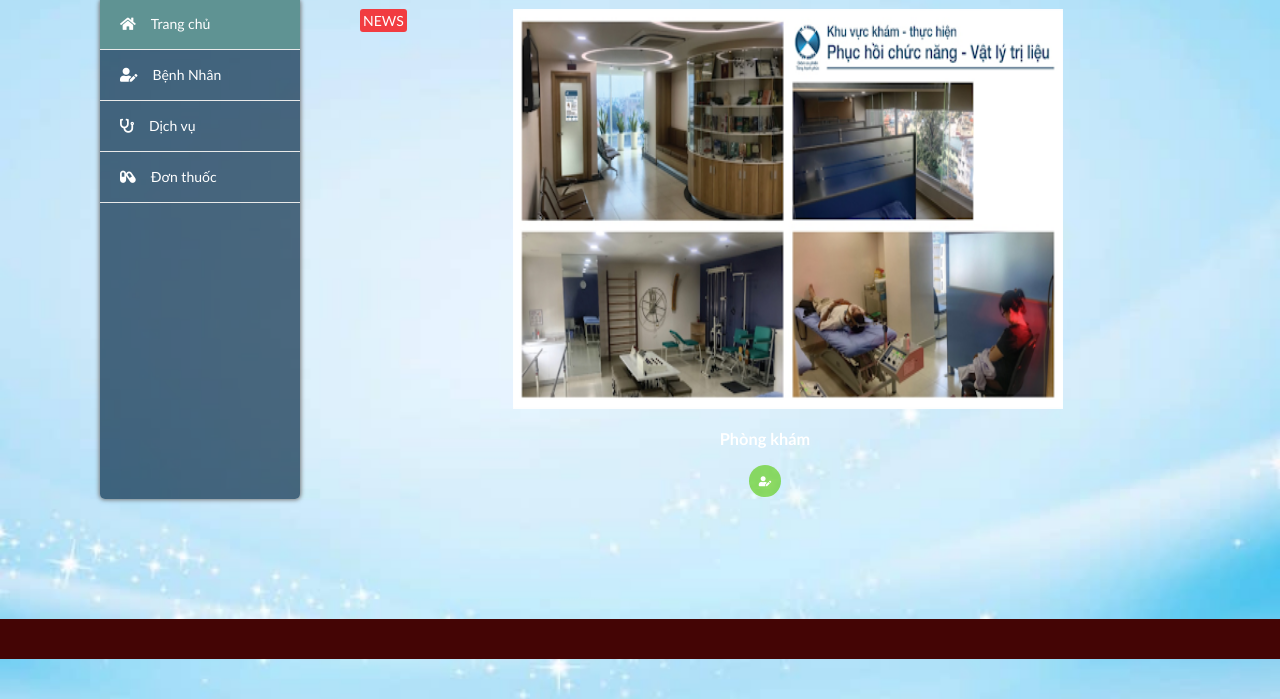
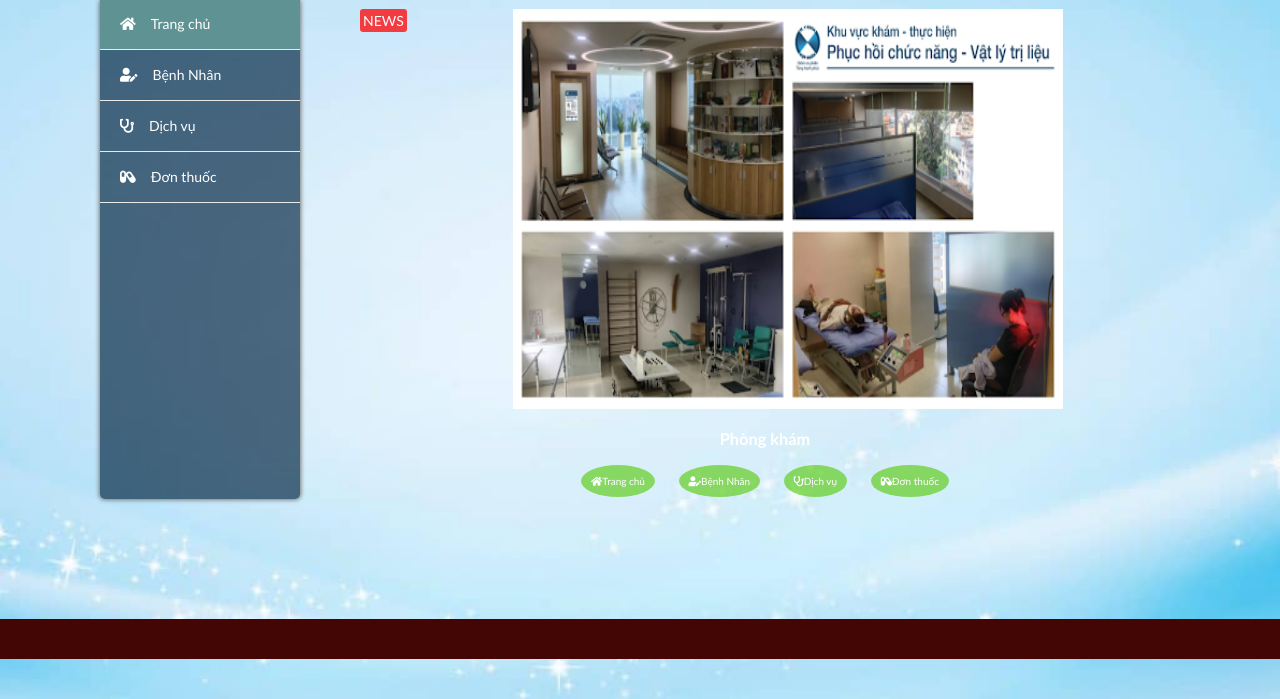
Before and after one commit to nhung9598/07_Nhung_Doanh, a PHP site: page / in a window 1280 px wide. Shown: the part 101-800 px from the top of the page. Run offline with PHP 8.4, Linux system fonts and the light colour scheme; the visitor is signed in with stand-in values (Sample User, id 1).

Commit message:
index.php

```diff
--- a/quanly1/index.php
+++ b/quanly1/index.php
@@ -48,7 +48,11 @@
 			</div>
             <img src="image/logo.png" width= "550px" height="400px"> </br></br>
             <h3> Phòng khám  </h3> </br>
-                    <a href="benhnhan.php"><i class="fas fa-user-edit"></i></a>
+                       <a  id="current" href="#"><i class="fas fa-home"></i>Trang chủ</a>
+                      <a href="benhnhan.php" ><i class="fas fa-user-edit"></i>Bệnh Nhân</a>
+                      <a href="dichvu.php" ><i class="fas fa-stethoscope"></i>Dịch vụ</a>
+                      <a href="donthuoc.php" ><i class="fas fa-capsules"></i>Đơn thuốc</a>
+
         </div>
             </div>
         </div>
```
